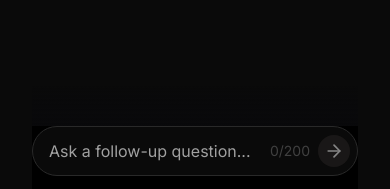
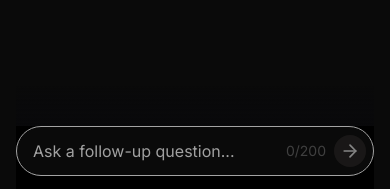
Before and after one commit to refactco/direct-talk, a Next.js app: page /conversation in a window 390 px wide. Shown: the part 652-841 px from the top of the page. Built offline with nearby package versions, Linux system fonts and the light colour scheme; no server answers.

Commit message:
fix touch issue on IOS devices

```diff
--- a/app/conversation/page.tsx
+++ b/app/conversation/page.tsx
@@ -292,7 +292,7 @@ export default function SearchResults() {
         )} */}
       </div>
       {/* Search Input */}
-      <div className="px-4 pt-4 sticky flex flex-col bottom-0 items-center justify-center w-full">
+      <div className="p-0 md:px-4 md:pt-4 sticky flex flex-col bottom-0 items-center justify-center w-[calc(100vw-2rem)] md:w-full">
         <div className="h-10 w-full bg-fade"></div>
         <div className="w-full bg-black pb-4">
           <motion.div
@@ -307,7 +307,7 @@ export default function SearchResults() {
               placeholder="Ask a follow-up question..."
               maxLength={200}
               disabled={isLoadingFollowUp}
-              className="border border-border text-white placeholder-gray-400 pr-24 pl-4 py-6 rounded-full transition-all duration-300 focus:border-[#4a4a4f] focus:outline-none outline-none ring-0"
+              className="border border-neutral-400 text-white placeholder-gray-400 pr-24 pl-4 py-6 rounded-full transition-all duration-300 focus:border-neutral-300 focus:outline-none outline-none ring-0"
               onKeyUp={(e) => {
                 if (e.key === 'Enter') {
                   handleSubmit(inputValue);
--- a/components/sidebar/history-list/item/history-list-item.tsx
+++ b/components/sidebar/history-list/item/history-list-item.tsx
@@ -21,7 +21,7 @@ export function HistoryListItem(props: IHistoryItemProps) {
       key={item.session_id}
       className={cn(
         'flex items-center justify-between group text-sm rounded-md transition-all',
-        'hover:bg-highlight hover:px-2 max-h-[34px]',
+        'hover:bg-highlight hover:px-2 max-h-[34px] touch-manipulation',
         activeSessionId == item.session_id && 'bg-accent'
       )}
     >
@@ -33,12 +33,14 @@ export function HistoryListItem(props: IHistoryItemProps) {
         <>
           <Link
             href={`/conversation?id=${item.session_id}`}
-            className="truncate max-w-40 text-xs font-light py-1 flex-1"
+            className="truncate max-w-40 text-xs font-light py-1 flex-1 touch-manipulation"
             onClick={() => {
               onCloseSidebar();
             }}
           >
-            {item.session_title?.replace(/^"(.*)"$/, '$1')}
+            {item.session_title
+              ? item.session_title.replace(/^"(.*)"$/, '$1')
+              : null}
           </Link>
           <TrashIcon
             onClick={() => {
@@ -47,7 +49,7 @@ export function HistoryListItem(props: IHistoryItemProps) {
                 setIsRemoving(false);
               });
             }}
-            className="opacity-0 group-hover:opacity-100 transition-opacity fill-foreground cursor-pointer w-5"
+            className="opacity-0 group-hover:opacity-100 transition-opacity fill-foreground cursor-pointer w-5 touch-manipulation"
           />
         </>
       )}
```
